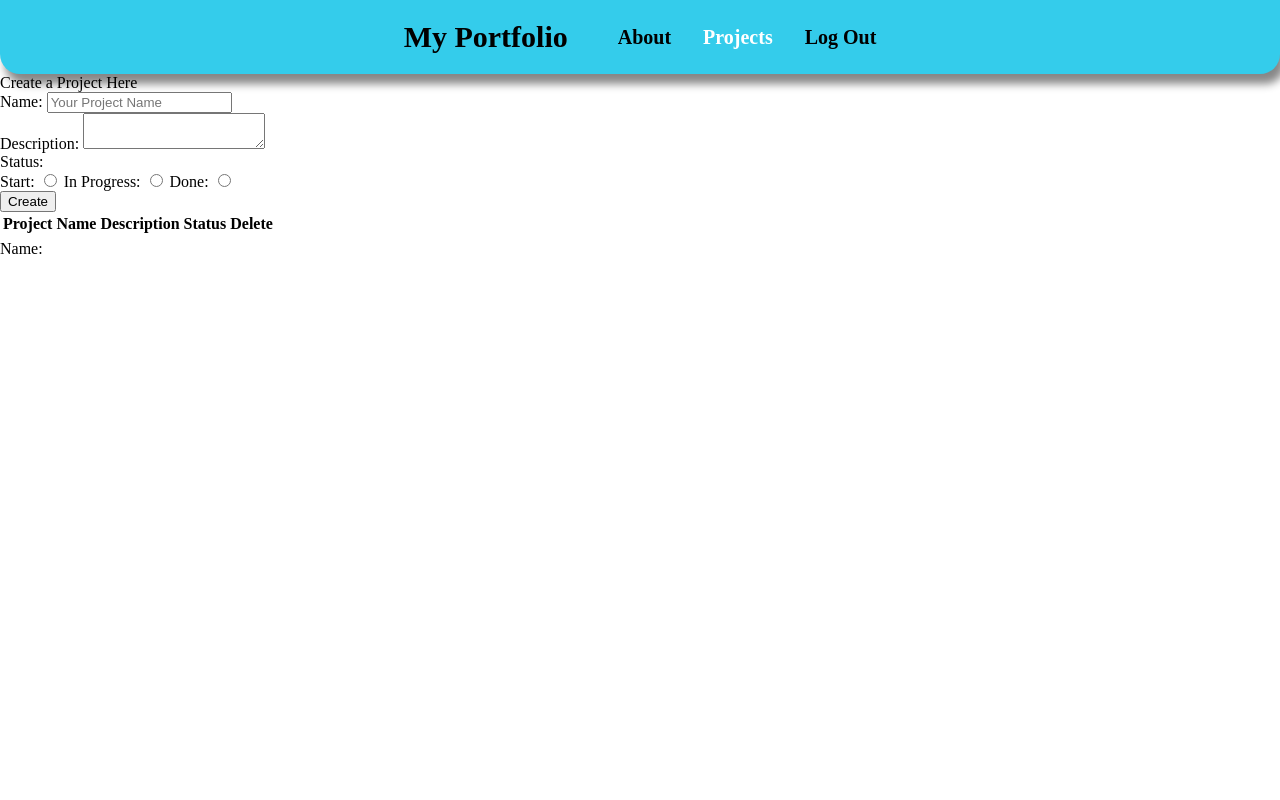
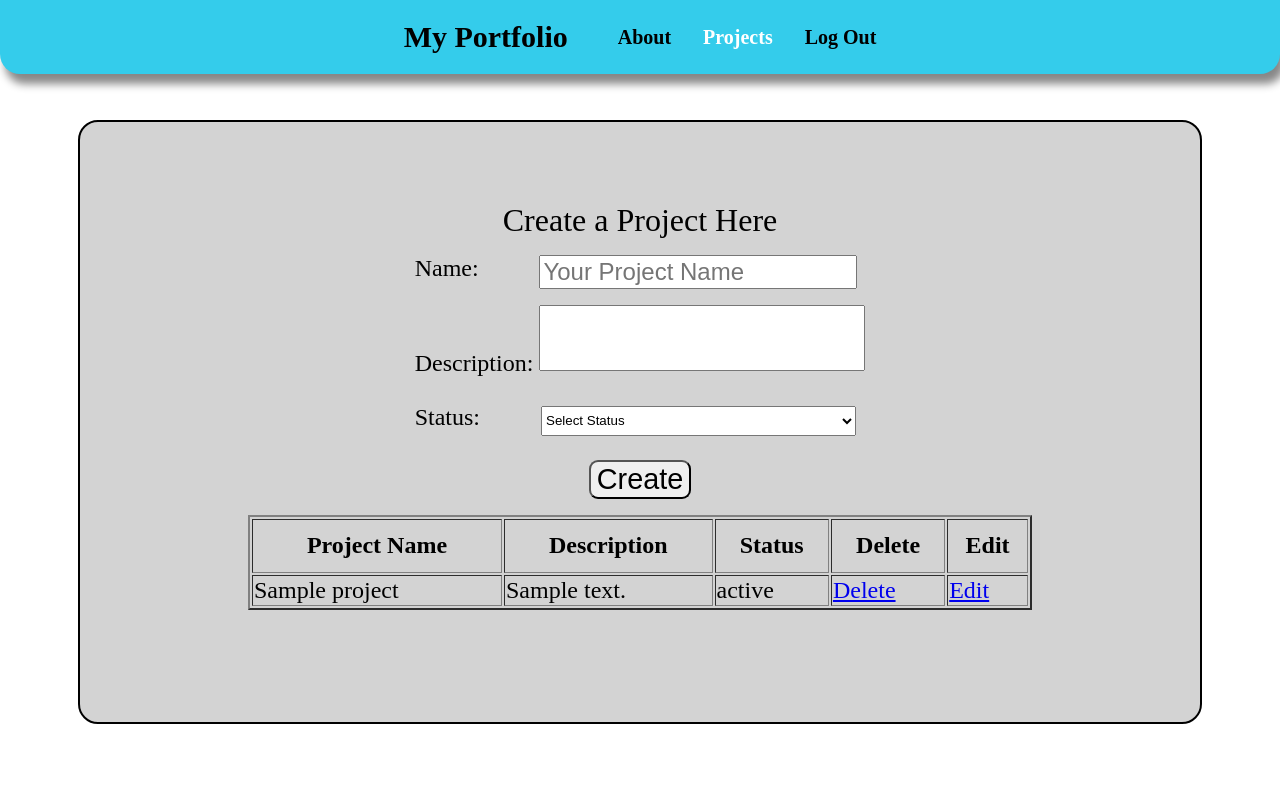
Before and after one commit to Ririqt/my_portfolio, a PHP site: page /projects.php in a window 1280 px wide. Run offline with PHP 8.4, Linux system fonts and the light colour scheme; tables that the repository leaves empty or names only in its code hold one stand-in row (values such as "Sample post"); lists and menus that the app fills with data are empty.

Commit message:
Week 2 - Day 5

```diff
--- a/admin/projects.php
+++ b/admin/projects.php
@@ -3,10 +3,54 @@
 <head>
     <meta charset="UTF-8">
     <meta name="viewport" content="width=device-width, initial-scale=1.0">
+    <meta HTTP-EQUIV="Pragma" content="no-cache">
+    <meta HTTP-EQUIV="Expires" content="-1" >
     <link rel="stylesheet" href="../css/projects.css">
     <title> Projects </title>
+
+    <script>
+    if (window.history.replaceState ) {
+        window.history.replaceState(null, null, window.location.href );
+    }
+    </script>
 </head>
 <body>
+    <?php
+        session_start();
+        require_once "../php/config.php";
+
+        if (isset($_GET['delete'])) {
+            $delete_id = intval($_GET['delete']);
+            $sql = "DELETE FROM projects WHERE id = $delete_id";
+            $conn->query($sql);
+            header("Location: projects.php");
+            exit;
+        }
+        $project_name = $description = $status = "";
+        $projectNameErr = $descriptionErr = "";
+
+        if($_SERVER["REQUEST_METHOD"] == "POST") {
+            $project_name = test_input($_POST["project_name"]);
+            $description = test_input($_POST['description']);
+            $status = test_input($_POST["status"]);
+
+            $sql = "INSERT INTO projects (name, description, status) VALUES ('$project_name', '$description', '$status')";
+            if ($conn->query($sql) === TRUE) {
+            } else {
+                echo "Error: " . $sql . "<br>" . $conn->error;
+            }
+        }
+        $sql = "SELECT id, name, description, status FROM projects";
+        $result = mysqli_query($conn,$sql);
+
+    function test_input($data) {
+        $data = trim($data);
+        $data = stripslashes($data);
+        $data = htmlspecialchars($data);
+        return $data;
+    }
+    ?>
+
     <div class="header">
         <div class="header_container">
             <h1 class="header_title"> <a href="#index"> My Portfolio </a> </h1>
@@ -31,79 +75,66 @@
 
                     <div class="description">
                         <label for="description"> Description: </label>
-                        <textarea type="text" id="description" name="description" placeholder="description" required> </textarea>
+                        <textarea type="text" id="description" name="description" rows="4" cols="38" placeholder="description" required> </textarea>
                     </div>
 
-                    <div class="status"> Status: <br>
-                        <label for="done">  Start: </label>
-                        <input type="radio" id="done" name="done" value="done">
-                        <label for="started"> In Progress: </label>
-                        <input type="radio" id="started" name="started" value= "done">
-                        <label for="started">  Done: </label>
-                        <input type="radio" id="started" name="started" value= "done">
+                    <div class="status"> <br>
+                        <label for="status"> Status: </label>
+                        <select id="status" name="status" required>
+                            <option value=""> Select Status </option>
+                            <option value="Start"> Start </option>
+                            <option value="In Progress"> In Progress </option>
+                            <option value="Done"> Done </option>
+                        </select>
                     </div>
                 </div>
 
-                <div class="register_button">
+                <div class="create_button">
                     <button type="submit"> Create </button>
                 </div>
-            </div>
-        </div>
 
-        <div id="table">
-            <table>
+                <div id="table" class="table">
+                <table border="2">
                     <tr>
                         <th> Project Name </th>
                         <th> Description </th>
                         <th> Status </th>
                         <th> Delete </th>
+                        <th> Edit </th>
                     </tr>
-                <tr>
-                    <td><?php ?></td>
-                </tr>
-            </table>
-
-        </div>
-    </form>
                         <?php
-
-        session_start();
-        require_once "../php/config.php";
-
-        $project_name = $description = $status = "";
-        $projectNameErr = $descriptionErr = "";
-
-        if($_SERVER["REQUEST_METHOD"] == "POST") {
-
-            $project_name = test_input($_POST["project_name"]);
-            $description = test_input($_POST['description']);
-            //$status = test_input($_POST['status']);
-            $sql = "INSERT INTO projects (name, description, status) VALUES ('$project_name', '$description', '$status')";
-            if ($conn->query($sql) === TRUE) {
-                // echo "New Project Record created successfully <br>";
-            } else {
-                echo "Error: " . $sql . "<br>" . $conn->error;
-
-            }
-            $sql = "SELECT id, name, description FROM projects";
-            $result = mysqli_query($conn,$sql);
-
                             if($result->num_rows>0){
                                 while($row = $result->fetch_assoc()) {
-                    echo "Test: " . $row["id"]. " " . $row["name"]. " " . $row["description"]. "<br>";
+                        ?>
+                            <tr>
+                                <td> <?php echo $row['name']; ?> </td>
+                                <td> <?php echo $row['description']; ?> </td>
+                                <td> <?php echo $row["status"]; ?> </td>
+                                <td> <a href="projects.php?delete=<?php echo $row["id"];?>" onclick="return confirm('Delete?')"> Delete </a> </td>
+                                <td> <a href="projects/edit.php?edit=<?php echo $row["id"];?>" onclick="return confirm('Proceed to Edit?')"> Edit </a> </td>
+                            </tr>
+
+                        <?php
                                 }
                             } else {
-            echo "0 results";
+
+                        ?>
+                            <tr> <td colspan="4"> Add something here. </td> </tr>
+                        <?php
                         }
+                        ?>
+                </table>
+                </div>
+            </div>
+        </div>
+
+    </form>
+
+    <?php
+        if (session_status() == PHP_SESSION_ACTIVE) {
+            session_destroy();
             $conn->close();
-        }
-
-        echo "Name: {$project_name} <br>";
-    function test_input($data) {
-        $data = trim($data);
-        $data = stripslashes($data);
-        $data = htmlspecialchars($data);
-        return $data;
+            // exit;
         }
     ?>
 </body>
--- a/css/projects.css
+++ b/css/projects.css
@@ -67,3 +67,83 @@ ul {
 li#projects a {
     color: white;
 }
+
+.project_section {
+    display: flex;
+    flex-direction: column;
+    justify-content: center;
+    align-items: center;
+}
+
+.project_form {
+    margin: 1rem;
+}
+
+textarea {
+    resize: none;
+}
+
+.description {
+    margin-top: 1rem;
+}
+
+.project_section {
+    width: 70rem;
+    height: 600px;
+    background-color: lightgray;
+    margin: 30px 0;
+    border-radius: 20px;
+    border: 2px solid black;
+}
+
+.project_container {
+    font-size: 1.5rem;
+}
+
+.project_name input[type="text"] {
+    font-size: 1.5rem;
+}
+
+.project_form {
+    display: flex;
+    justify-content: center;
+    font-size: 2rem;
+}
+
+button {
+    font-size: 1.8rem;
+    border-radius: 9px;
+}
+
+.table {
+    width: 70%;
+    padding-bottom: 3rem;
+}
+
+table {
+    font-size: 1.5rem;
+    margin-top: 1rem;
+    width: 100%;
+}
+
+th {
+    height: 50px;
+}
+
+.project_name {
+    display: flex;
+    gap: 3.8rem;
+}
+
+.status {
+    padding-bottom: 1.5rem;
+}
+
+.status label {
+    padding-right: 55px;
+}
+
+.status select {
+    height: 30px;
+    width: 70%;
+}
```
Also changed, not shown: admin/projects/edit.php (added, +84 -0 lines), try.php (deleted, +0 -116 lines). Lines whose indentation alone changed are shown as unchanged.
